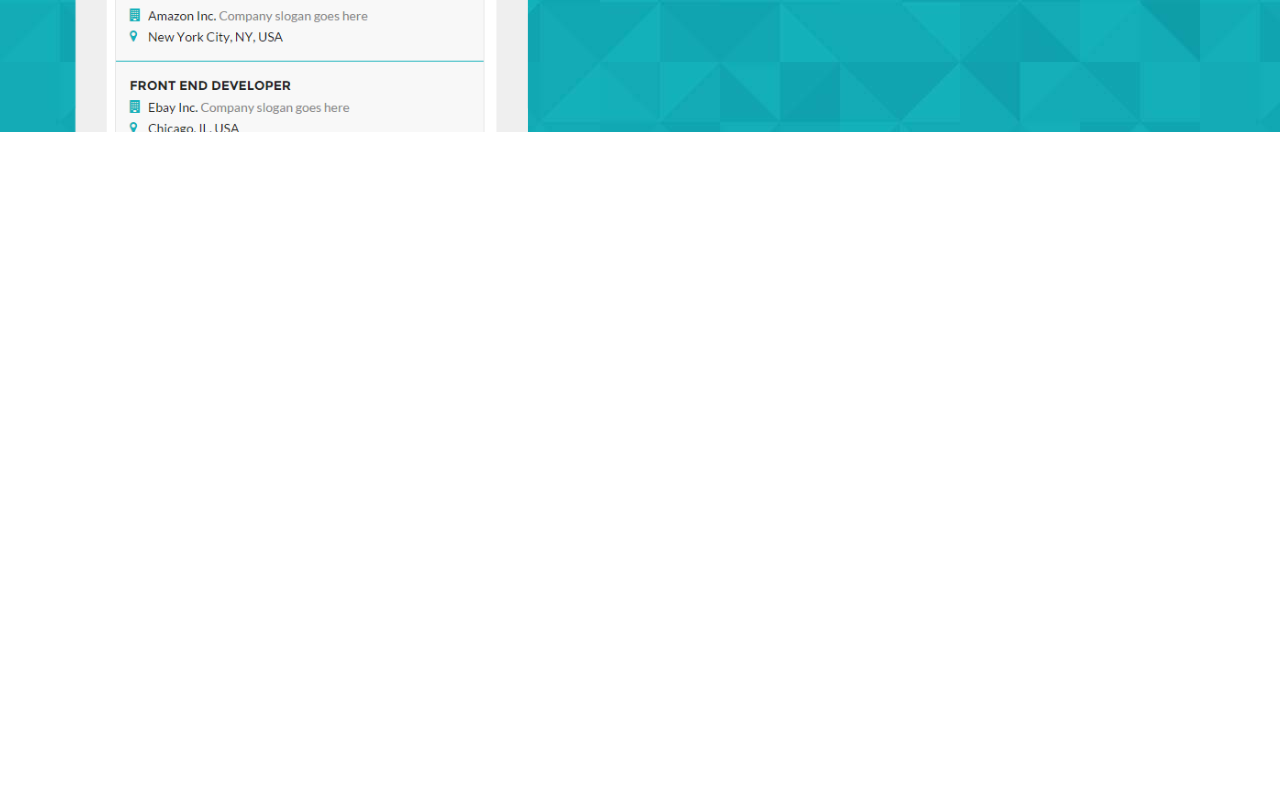
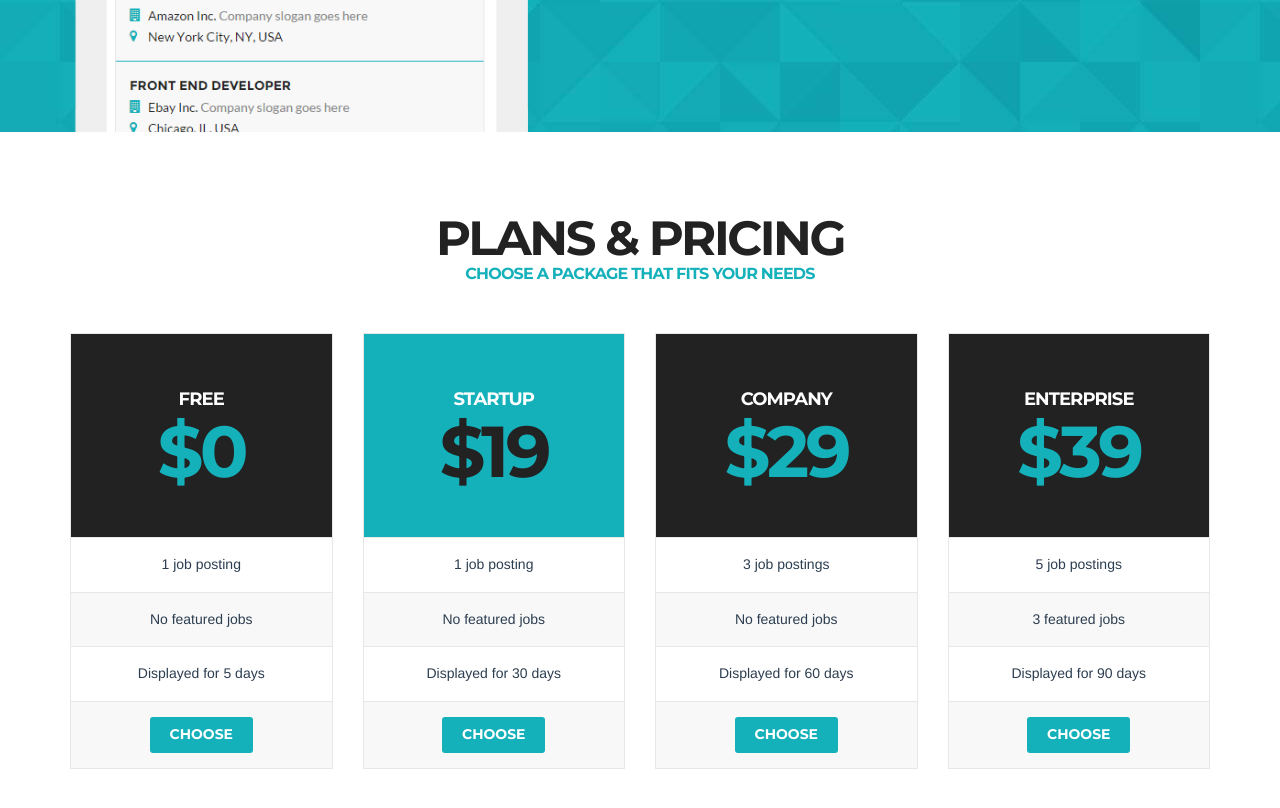
Before and after one commit to workix/workix-frontend-vue, a Vue app: page / in a window 1280 px wide. Shown: the part 3920-4728 px from the top of the page. Before the commit the page ends 4052 px from the top, so only its background shows below. Built offline with nearby package versions, Linux system fonts and the light colour scheme.

Commit message:
added pricing

```diff
--- /dev/null
+++ b/src/components/PricingWrapper.vue
@@ -0,0 +1,66 @@
+<template>
+    <!-- ============ PRICING START ============ -->
+		<section id="pricing" class="text-center">
+			<div class="container">
+				<div class="row">
+					<div class="col-sm-12">
+						<h1>Plans &amp; Pricing</h1>
+						<h4>Choose a package that fits your needs</h4>
+					</div>
+				</div>
+				<div class="row pricing">
+					<div class="col-sm-3">
+						<ul>
+							<li class="title">Free</li>
+							<li class="price">$0</li>
+							<li>1 job posting</li>
+							<li>No featured jobs</li>
+							<li>Displayed for 5 days</li>
+							<li><a href="post-a-job.html" class="btn btn-primary">Choose</a></li>
+						</ul>
+					</div>
+					<div class="col-sm-3">
+						<ul class="popular">
+							<li class="title">Startup</li>
+							<li class="price">$19</li>
+							<li>1 job posting</li>
+							<li>No featured jobs</li>
+							<li>Displayed for 30 days</li>
+							<li><a href="post-a-job.html" class="btn btn-primary">Choose</a></li>
+						</ul>
+					</div>
+					<div class="col-sm-3">
+						<ul>
+							<li class="title">Company</li>
+							<li class="price">$29</li>
+							<li>3 job postings</li>
+							<li>No featured jobs</li>
+							<li>Displayed for 60 days</li>
+							<li><a href="post-a-job.html" class="btn btn-primary">Choose</a></li>
+						</ul>
+					</div>
+					<div class="col-sm-3">
+						<ul>
+							<li class="title">Enterprise</li>
+							<li class="price">$39</li>
+							<li>5 job postings</li>
+							<li>3 featured jobs</li>
+							<li>Displayed for 90 days</li>
+							<li><a href="post-a-job.html" class="btn btn-primary">Choose</a></li>
+						</ul>
+					</div>
+				</div>
+			</div>
+		</section>
+		<!-- ============ PRICING END ============ -->
+</template>
+
+<script>
+export default {
+
+}
+</script>
+
+<style>
+
+</style>
--- a/src/views/IndexView.vue
+++ b/src/views/IndexView.vue
@@ -9,6 +9,7 @@
       <StatsWrapper />
       <HowItWorks />
       <MobileApp />
+      <PricingWrapper />
   </div>
 </template>
 
@@ -22,6 +23,7 @@ import CompaniesWrapper from "@/components/CompaniesWrapper.vue"
 import StatsWrapper from '@/components/StatsWrapper.vue'
 import HowItWorks from '@/components/HowItWorks.vue'
 import MobileApp from '@/components/MobileApp.vue'
+import PricingWrapper from '@/components/PricingWrapper.vue'
 export default {
     components: {
         PageLoader,
@@ -32,7 +34,8 @@ export default {
         CompaniesWrapper,
         StatsWrapper,
         HowItWorks,
-        MobileApp
+        MobileApp,
+        PricingWrapper
     }
 }
 </script>
```
